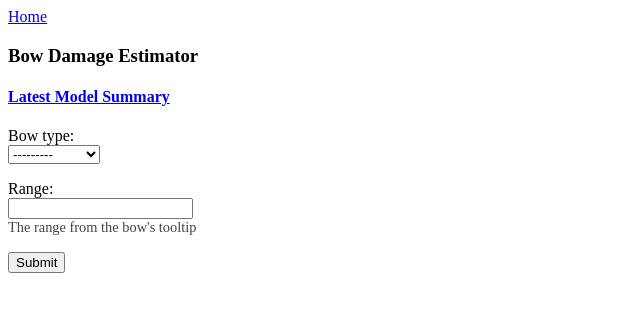
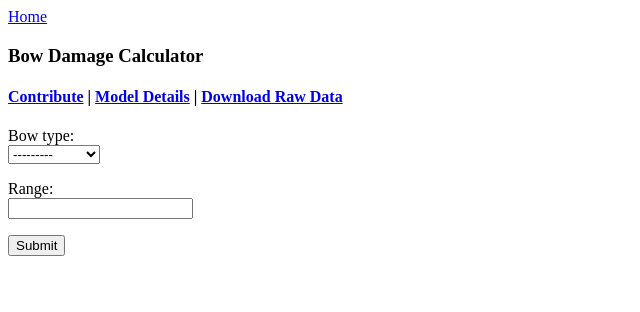
Before and after one commit to mmangus/mo2info, a Django app: page /bow-damage/ in a window 1280 px wide. Shown: the top 312 px of the page, without its empty margins (0-640 px from the left). Run offline with Django 4.2, Linux system fonts and the light colour scheme.

Commit message:
mvp done?

```diff
--- a/mo2info/main/templates/main/bowdamagetrial_form.html
+++ b/mo2info/main/templates/main/bowdamagetrial_form.html
@@ -23,7 +23,9 @@
         <a href="{% url 'home' %}">Home</a>
         <h3>Bow Damage Data</h3>
         <h4>
-            <a href="{% url 'bow-damage-summary' %}">Latest Model Summary</a>
+            <a href="{% url 'bow-damage-prediction' %}">Calculator</a> |
+            <a href="{% url 'bow-damage-summary' %}">Model Details</a> |
+            <a href="{% url 'bow-damage-download' %}">Download Raw Data</a>
         </h4>
         <ol>
             <li>
--- a/mo2info/main/templates/main/predict.html
+++ b/mo2info/main/templates/main/predict.html
@@ -4,12 +4,8 @@
             name="viewport"
             content="width=device-width, initial-scale=1.0"
         />
-        <title>MO2 Bow Damage Data Collection</title>
+        <title>MO2 Bow Damage Calculator</title>
         <style>
-            .helptext {
-                font-size: 0.9em;
-                color: #444;
-            }
             label, input {
                 display: flex;
                 flex-direction: column;
@@ -21,14 +17,24 @@
     </head>
     <body>
         <a href="{% url 'home' %}">Home</a>
-        <h3>Bow Damage Estimator</h3>
+        <h3>Bow Damage Calculator</h3>
         <h4>
-            <a href="{% url 'bow-damage-summary' %}">Latest Model Summary</a>
+            <a href="{% url 'bow-damage-contribute' %}">Contribute</a> |
+            <a href="{% url 'bow-damage-summary' %}">Model Details</a> |
+            <a href="{% url 'bow-damage-download' %}">Download Raw Data</a>
         </h4>
         <form action="{% url 'bow-damage-prediction' %}" method="POST">
             {% csrf_token %}
-            {{ form.as_p }}
+            <p>
+                {{ form.bow_type.label_tag }}
+                {{ form.bow_type }}
+            </p>
+            <p>
+                {{ form.range.label_tag }}
+                {{ form.range }}
+            </p>
             <input type="submit" value="Submit" />
+            {{ form.non_field_errors }}
         </form>
     </body>
 </html>
--- a/mo2info/main/views.py
+++ b/mo2info/main/views.py
@@ -1,5 +1,6 @@
 import csv
 
+from django.core.exceptions import ValidationError
 from django.forms import ModelForm
 from django.http import HttpResponse
 from django.urls import reverse
@@ -45,6 +46,25 @@
 
 # TODO install DRF and use its serializer layer + React client
 class BowDamagePredictionForm(ModelForm):
+    def clean(self):
+        # this is a silly hack to show you the result as if it were a
+        #  form error, which conveniently takes you back to the form with
+        #  the previous values still filled in
+        cleaned_data = super().clean()
+        # FIXME what really matters seems to be arrow type not bow type?
+        if cleaned_data["bow_type"] == "LONG":
+            filter = {"bow_type": "LONG"}
+        else:
+            filter = {"bow_type__in": ["SHORT", "ASYM"]}
+        # TODO come up w/ a strategy to dynamically select the best model
+        predictor, _ = BowDamagePredictor.objects.get_or_create(
+            formula="mean_damage ~ range", queryset_filter=filter
+        )
+        damage = predictor.predict({"range": [cleaned_data["range"]]})[0]
+        raise ValidationError(
+            f"Estimated average damage per shot: {round(damage)}"
+        )
+
     class Meta:
         model = BowDamageTrial
         fields = ["bow_type", "range"]
@@ -53,15 +73,6 @@
 class BowDamagePredictionView(FormView):
     form_class = BowDamagePredictionForm
     template_name = "main/predict.html"
-
-    def form_valid(self, form: BowDamagePredictionForm) -> HttpResponse:
-        # FIXME dynamic selection of precached predictor
-        predictor = BowDamagePredictor(
-            formula="mean_damage ~ range",
-            queryset_filter={"bow_type": form.cleaned_data["bow_type"]},
-        )
-        damage = predictor.predict({"range": [form.cleaned_data["range"]]})[0]
-        return HttpResponse(damage)
 
 
 class BowDamageTrialDownloadView(ListView):
```
Also changed, not shown: mo2info/main/templates/main/predictor_summary.html (+3 -4 lines).
